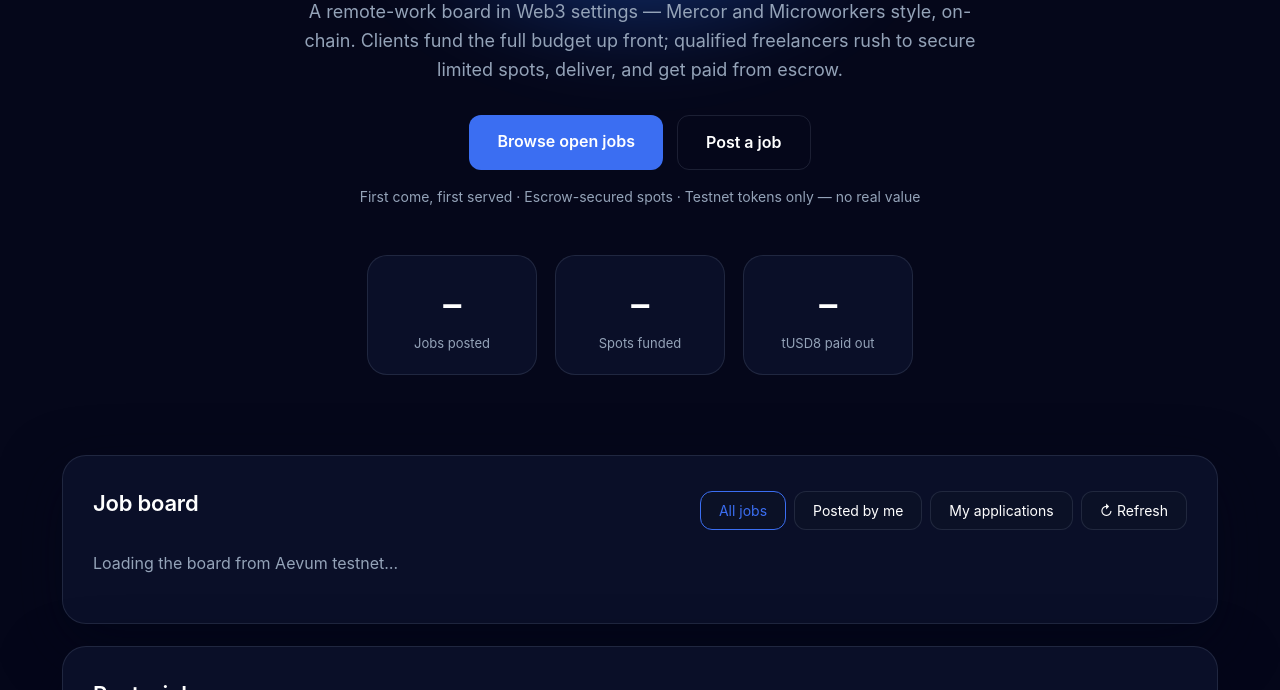
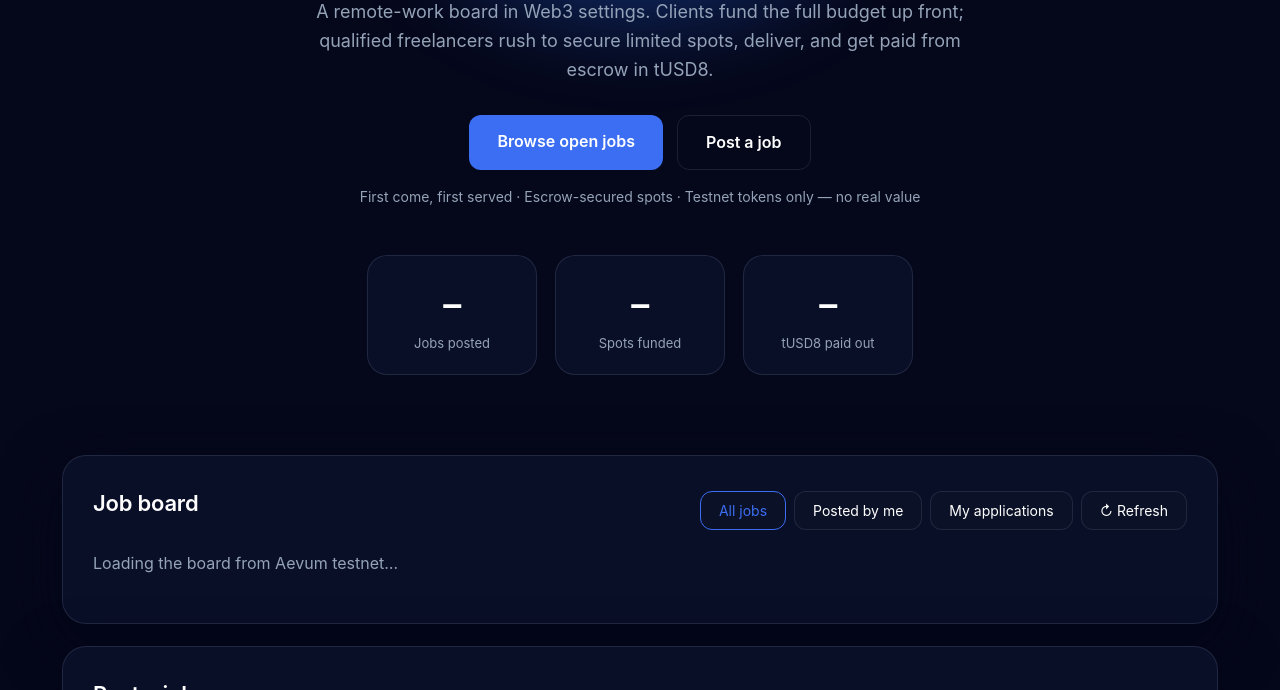
Before and after one commit to IamYerhyer/tusd8-freelance-pay, a plain HTML site: page docs/index.html in a window 1280 px wide. Shown: the part 410-1100 px from the top of the page. Drawn offline with nearby package versions, Linux system fonts and the light colour scheme.

Commit message:
Drop the Mercor/Microworkers name references from the description — the format was the brief, not the branding

```diff
--- a/docs/index.html
+++ b/docs/index.html
@@ -44,7 +44,7 @@
   <div class="hero-glow"></div>
   <div class="pill">● Live on QDay Aevum testnet · chain 44005</div>
   <h1>Remote work,<br>paid in tUSD8.</h1>
-  <p class="hero-sub">A remote-work board in Web3 settings — Mercor and Microworkers style, on-chain. Clients fund the full budget up front; qualified freelancers rush to secure limited spots, deliver, and get paid from escrow.</p>
+  <p class="hero-sub">A remote-work board in Web3 settings. Clients fund the full budget up front; qualified freelancers rush to secure limited spots, deliver, and get paid from escrow in tUSD8.</p>
   <div class="hero-cta">
     <a class="btn-primary" href="#board">Browse open jobs</a>
     <a class="btn-ghost" href="#post">Post a job</a>
```
Also changed, not shown: 1 other file.
